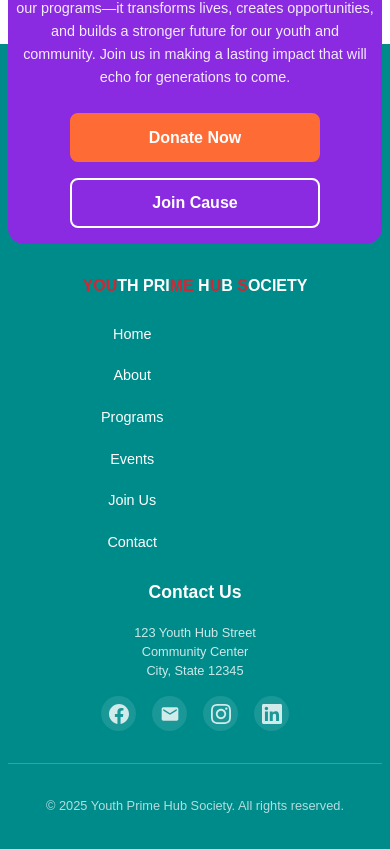
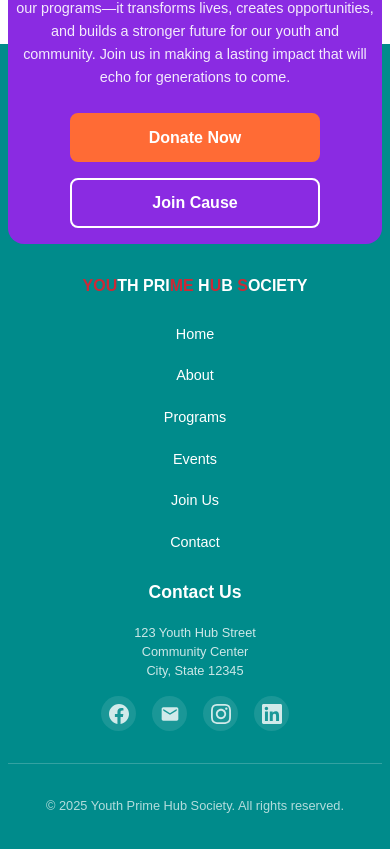
Before and after one commit to AbdulkarimMziya/Youth_hub, a React (Vite) app: page / in a window 390 px wide. Shown: the part 2741-3590 px from the top of the page. Built offline with nearby package versions, Linux system fonts and the light colour scheme.

Commit message:
Update footer styles

```diff
--- a/src/Components/Footer/Footer.module.css
+++ b/src/Components/Footer/Footer.module.css
@@ -135,7 +135,7 @@
   gap: 4rem;
   align-items: flex-start;
   justify-content: space-between;
-
+  width: 100%;
 }
 
 .contactUs {
@@ -234,6 +234,7 @@
 
   .footerInfo {
     flex-direction: column;
+    align-items: center;
     gap: 2rem;
     text-align: center;
   }
--- a/src/pages/Contact/Contact.module.css
+++ b/src/pages/Contact/Contact.module.css
@@ -175,6 +175,7 @@
   .contactContent {
     flex-direction: column;
     gap: 2rem;
+    align-items: center;
   }
 
   .leftHalf,
```
